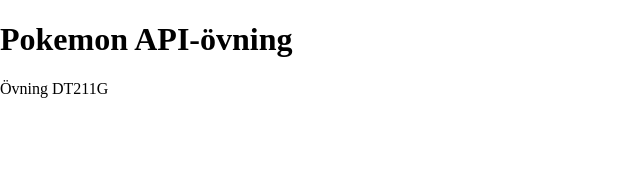
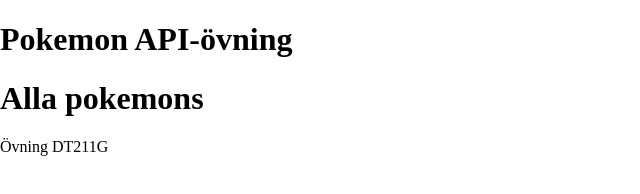
Before and after one commit to JoeSteeloak/pkmnapi, a website built with Parcel: page src/index.html in a window 1280 px wide. Shown: the whole page, without its empty margins (0-640 px from the left). Built offline with nearby package versions, Linux system fonts and the light colour scheme.

Commit message:
div för pokemons

```diff
--- a/src/index.html
+++ b/src/index.html
@@ -11,6 +11,11 @@
     <header>
         <h1>Pokemon API-övning</h1>
     </header>
+
+ <div class="pokemon">
+    <h1>Alla pokemons</h1>
+
+ </div>
 </body>
 
 <footer>Övning DT211G</footer>
```
